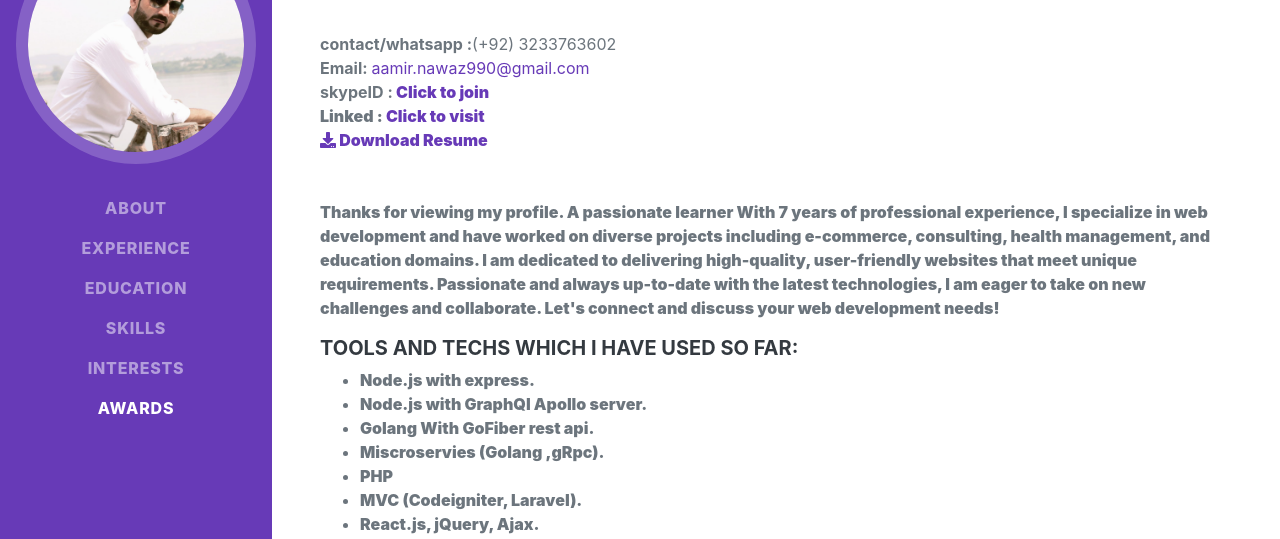
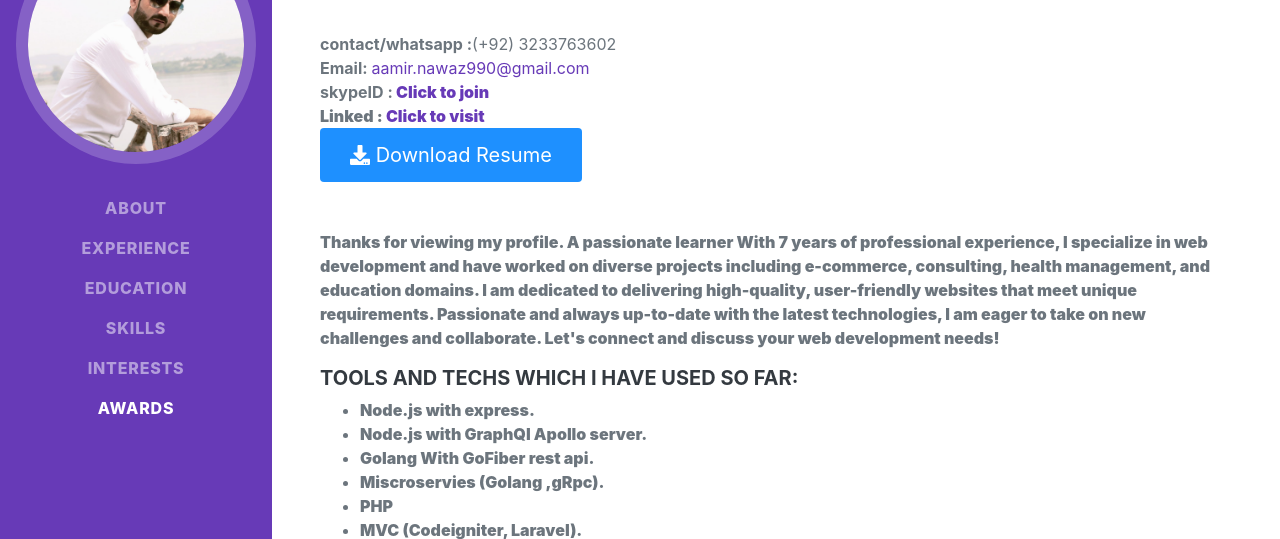
Before and after one commit to AamirNawaz/myportfolio, a plain HTML site: page index.html in a window 1280 px wide. Shown: the part 208-747 px from the top of the page. Drawn offline with nearby package versions, Linux system fonts and the light colour scheme; a web font is replaced by a local one.

Commit message:
cv button updated and teo dates updated

```diff
--- a/index.html
+++ b/index.html
@@ -33,6 +33,20 @@
         .tool_tech {
             color: purple;
             font-size: 16px;
+        }
+
+        .btn {
+            background-color: DodgerBlue;
+            border: none;
+            color: white;
+            padding: 12px 30px;
+            cursor: pointer;
+            font-size: 20px;
+        }
+
+        /* Darker background on mouse-over */
+        .btn:hover {
+            background-color: RoyalBlue;
         }
     </style>
 </head>
@@ -77,9 +91,10 @@
                             <br>
                             <strong>Linked :</strong> <a href="https://linkedin.com/in/aamirnawaz123">Click to visit</a>
                             <br>
-                            <a href="https://aamirnawaz.netlify.app/assets/cv/AamirNawaz_PSE_v2.pdf"
-                                class="download_cv"> <i class="fa fa-download" aria-hidden="true"></i> Download
-                                Resume</a>
+
+                            <!-- Auto width -->
+                            <a href="https://aamirnawaz.netlify.app/assets/cv/AamirNawaz_PSE_v2.pdf"><button
+                                    class="btn"><i class="fa fa-download"></i> Download Resume</button> </a>
                 </div>
 
                 <p class="lead mb-5">
@@ -160,7 +175,7 @@
                             platform), Krakend
                             Api gateway, Docker, Kubernetes. </div>
                     </div>
-                    <div class="flex-shrink-0"><span class="text-primary">APRL 2021 - DEC 2021</span></div>
+                    <div class="flex-shrink-0"><span class="text-primary">FEB 2022 - APRL 2023</span></div>
 
                 </div>
 
```
